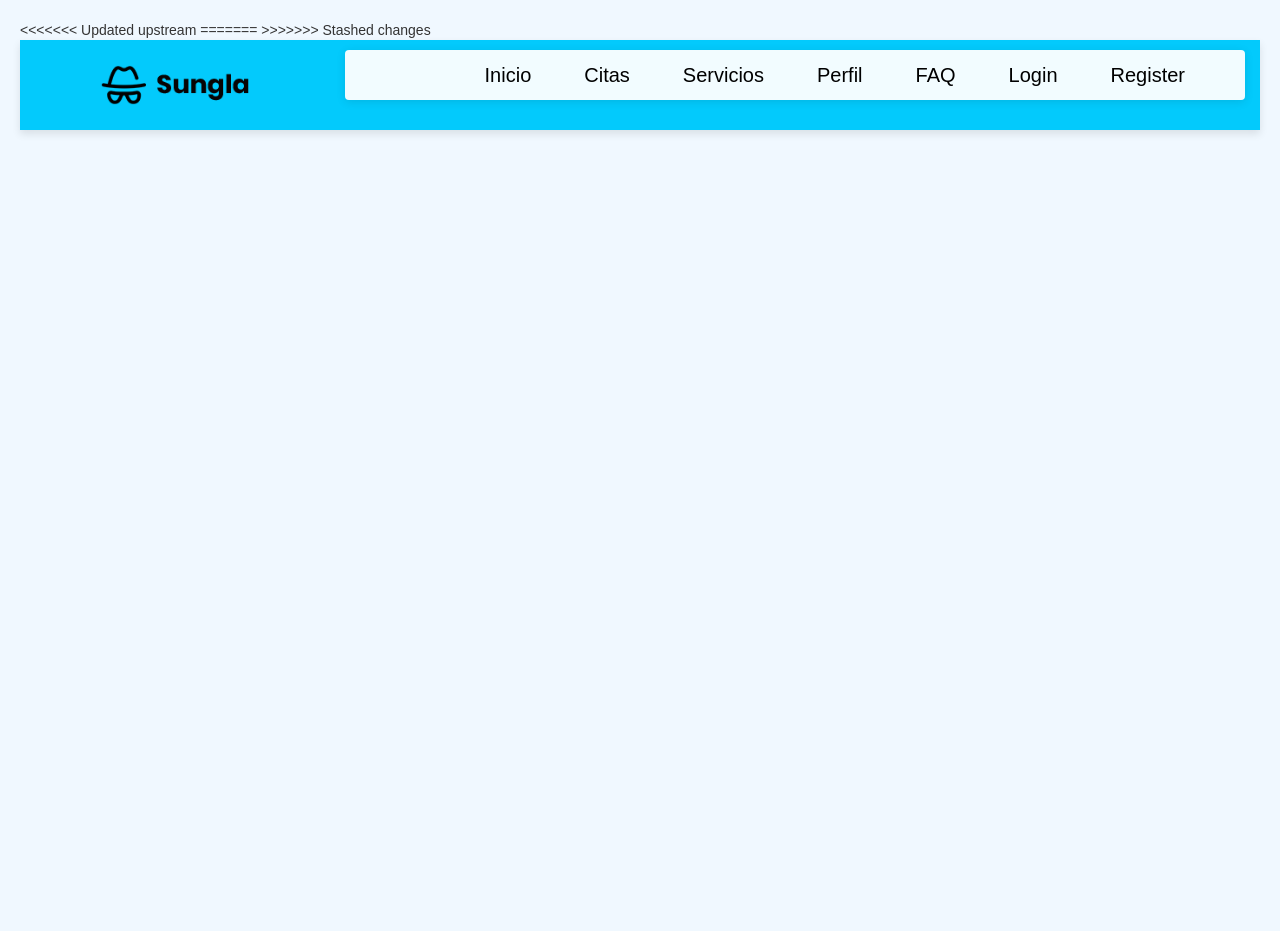
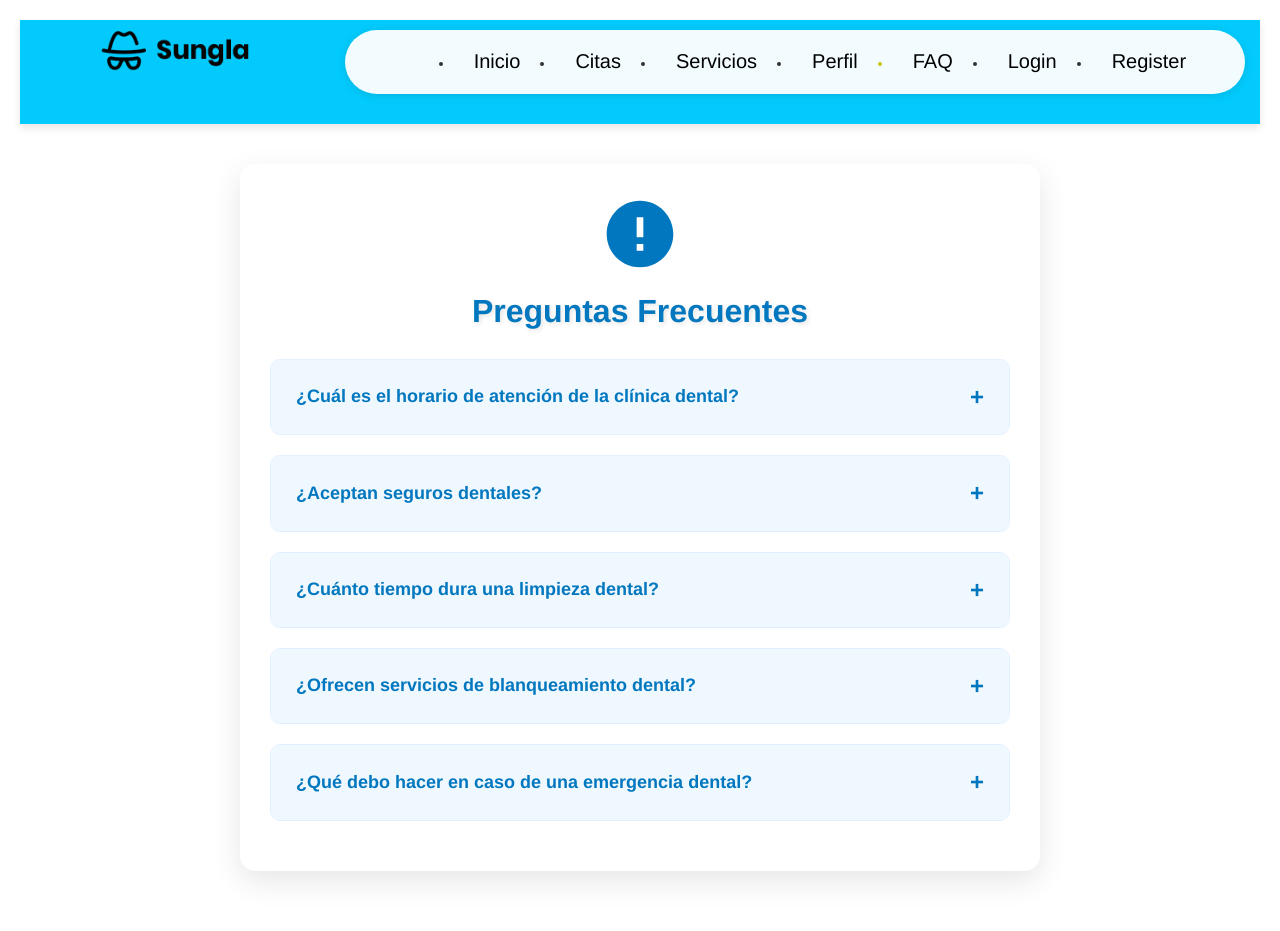
Before and after one commit to MAGGOT0418/ayso_web, a PHP site: page /faq.html in a window 1280 px wide. Before the commit the page ends 134 px from the top, so only its background shows below. Run offline with PHP 8.4, Linux system fonts and the light colour scheme; some libraries are stand-ins or nearby versions.

Commit message:
gabriel osuna
cambios minimos

```diff
--- a/css/faq.css
+++ b/css/faq.css
@@ -5,6 +5,7 @@
     padding: 20px;
     color: #333;
 }
+
 .dental-faq-container {
     max-width: 800px;
     margin: 40px auto;
@@ -13,6 +14,7 @@
     padding: 30px;
     box-shadow: 0 10px 30px rgba(0, 0, 0, 0.1);
 }
+
 .dental-faq-title {
     text-align: center;
     color: #0077be;
@@ -21,6 +23,7 @@
     font-weight: bold;
     text-shadow: 2px 2px 4px rgba(0,0,0,0.1);
 }
+
 .dental-faq-item {
     margin-bottom: 20px;
     border: 1px solid #e0f0ff;
@@ -28,9 +31,11 @@
     overflow: hidden;
     transition: all 0.3s ease;
 }
+
 .dental-faq-item:hover {
     box-shadow: 0 5px 15px rgba(0, 119, 190, 0.1);
 }
+
 .dental-faq-question {
     width: 100%;
     background-color: #f0f8ff;
@@ -46,17 +51,21 @@
     justify-content: space-between;
     align-items: center;
 }
+
 .dental-faq-question:hover {
     background-color: #e0f0ff;
 }
+
 .dental-faq-question::after {
-    content: '\002B';
+    content: '\002B';  /* Símbolo de más (+) */
     font-size: 24px;
     transition: transform 0.3s ease;
 }
+
 .dental-faq-question.active::after {
-    transform: rotate(45deg);
+    transform: rotate(45deg);  /* Gira el símbolo de más en un símbolo de menos */
 }
+
 .dental-faq-answer {
     display: none;
     padding: 20px 25px;
@@ -66,23 +75,28 @@
     line-height: 1.8;
     color: #444;
 }
+
 .dental-icon {
     width: 80px;
     height: 80px;
     margin: 0 auto 20px;
     display: block;
 }
+
 @media (max-width: 600px) {
     .dental-faq-container {
         padding: 20px;
     }
+
     .dental-faq-title {
         font-size: 24px;
     }
+
     .dental-faq-question {
         font-size: 16px;
         padding: 15px 20px;
     }
+
     .dental-faq-answer {
         font-size: 14px;
         padding: 15px 20px;
--- a/faq.html
+++ b/faq.html
@@ -1,40 +1,19 @@
 <!DOCTYPE html>
-<html lang="">
+<html lang="es">
 
 <head>
-<<<<<<< Updated upstream
-    <meta charset="utf-8">
-    <meta http-equiv="X-UA-Compatible" content="IE=edge">
-    <!-- mobile metas -->
-    <meta name="viewport" content="width=device-width, initial-scale=1">
-    <meta name="viewport" content="initial-scale=1, maximum-scale=1">
-    <!-- site metas -->
-    <title>sungla</title>
-    <!-- bootstrap css -->
-    <link rel="stylesheet" href="css/bootstrap.min.css">
-    <!-- style css -->
-    <link rel="stylesheet" href="css/style.css">
-    <!-- Responsive-->
-    <link rel="stylesheet" href="css/responsive.css">
-    <!-- fevicon -->
-    <link rel="icon" href="images/fevicon.png" type="image/gif" />
-    <!-- Scrollbar Custom CSS -->
-    <!-- Tweaks for older IEs-->
-    <link rel="stylesheet" href="https://netdna.bootstrapcdn.com/font-awesome/4.0.3/css/font-awesome.css">
-    <!-- Bootstrap CSS -->
-    <link href="https://maxcdn.bootstrapcdn.com/bootstrap/3.3.7/css/bootstrap.min.css" rel="stylesheet">
-
-=======
     <meta charset="UTF-8">
     <meta name="viewport" content="width=device-width, initial-scale=1.0">
     <title>Preguntas Frecuentes - Clínica Dental</title>
     <link rel="stylesheet" href="css/faq.css">
->>>>>>> Stashed changes
+    <!-- Bootstrap CSS -->
+    <link rel="stylesheet" href="https://maxcdn.bootstrapcdn.com/bootstrap/3.3.7/css/bootstrap.min.css">
+    <link rel="stylesheet" href="css/style.css">
 </head>
 
 <body>
+    <!-- Barra de navegación -->
     <header>
-        <!-- header inner -->
         <div class="header">
             <div class="container-fluid">
                 <div class="row">
@@ -77,7 +56,6 @@
                                     <li class="nav-item d_none login_btn">
                                         <a class="nav-link" href="registro.html">Register</a>
                                     </li>
-
                                 </ul>
                             </div>
                         </nav>
@@ -87,10 +65,74 @@
         </div>
     </header>
 
-    <!-- jQuery -->
+    <!-- Contenido FAQ -->
+    <div class="dental-faq-container">
+        <svg class="dental-icon" viewBox="0 0 24 24" fill="none" xmlns="http://www.w3.org/2000/svg">
+            <path d="M12 2C6.48 2 2 6.48 2 12C2 17.52 6.48 22 12 22C17.52 22 22 17.52 22 12C22 6.48 17.52 2 12 2ZM13 17H11V15H13V17ZM13 13H11V7H13V13Z" fill="#0077be"/>
+        </svg>
+        <h2 class="dental-faq-title">Preguntas Frecuentes</h2>
+
+        <div class="dental-faq-item">
+            <button class="dental-faq-question">¿Cuál es el horario de atención de la clínica dental?</button>
+            <div class="dental-faq-answer">
+                Nuestro horario de atención es de lunes a viernes, de 9:00 am a 7:00 pm, y los sábados de 9:00 am a 2:00 pm.
+            </div>
+        </div>
+
+        <div class="dental-faq-item">
+            <button class="dental-faq-question">¿Aceptan seguros dentales?</button>
+            <div class="dental-faq-answer">
+                Sí, aceptamos una amplia variedad de seguros dentales. Contáctenos para verificar su seguro específico.
+            </div>
+        </div>
+
+        <div class="dental-faq-item">
+            <button class="dental-faq-question">¿Cuánto tiempo dura una limpieza dental?</button>
+            <div class="dental-faq-answer">
+                Una limpieza dental estándar generalmente dura entre 30 y 60 minutos.
+            </div>
+        </div>
+
+        <div class="dental-faq-item">
+            <button class="dental-faq-question">¿Ofrecen servicios de blanqueamiento dental?</button>
+            <div class="dental-faq-answer">
+                Sí, ofrecemos servicios profesionales de blanqueamiento dental.
+            </div>
+        </div>
+
+        <div class="dental-faq-item">
+            <button class="dental-faq-question">¿Qué debo hacer en caso de una emergencia dental?</button>
+            <div class="dental-faq-answer">
+                En caso de emergencia dental, llámenos inmediatamente. Tenemos horarios reservados para emergencias.
+            </div>
+        </div>
+    </div>
+
+    <!-- jQuery y Bootstrap JS -->
     <script src="https://ajax.googleapis.com/ajax/libs/jquery/1.12.4/jquery.min.js"></script>
-    <!-- Bootstrap JavaScript -->
     <script src="https://maxcdn.bootstrapcdn.com/bootstrap/3.3.7/js/bootstrap.min.js"></script>
+
+    <!-- Script para funcionalidad de las preguntas -->
+    <script>
+        document.querySelectorAll('.dental-faq-question').forEach(button => {
+            button.addEventListener('click', function() {
+                this.classList.toggle('active');
+                const answer = this.nextElementSibling;
+                if (answer.style.display === "block") {
+                    answer.style.display = "none";
+                } else {
+                    document.querySelectorAll('.dental-faq-answer').forEach(item => {
+                        item.style.display = "none";
+                    });
+                    document.querySelectorAll('.dental-faq-question').forEach(btn => {
+                        btn.classList.remove('active');
+                    });
+                    answer.style.display = "block";
+                    this.classList.add('active');
+                }
+            });
+        });
+    </script>
 </body>
 
 </html>
```
